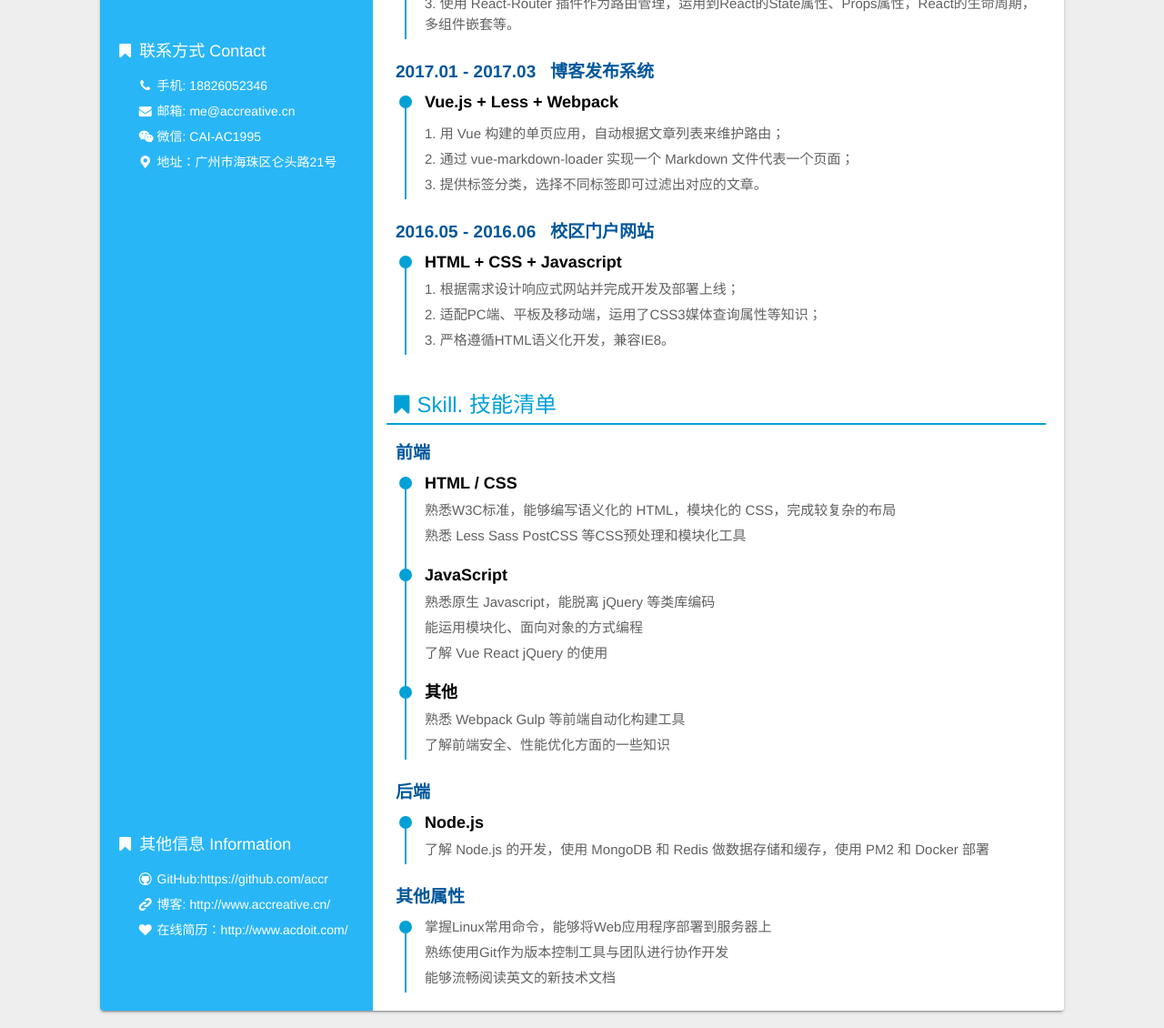
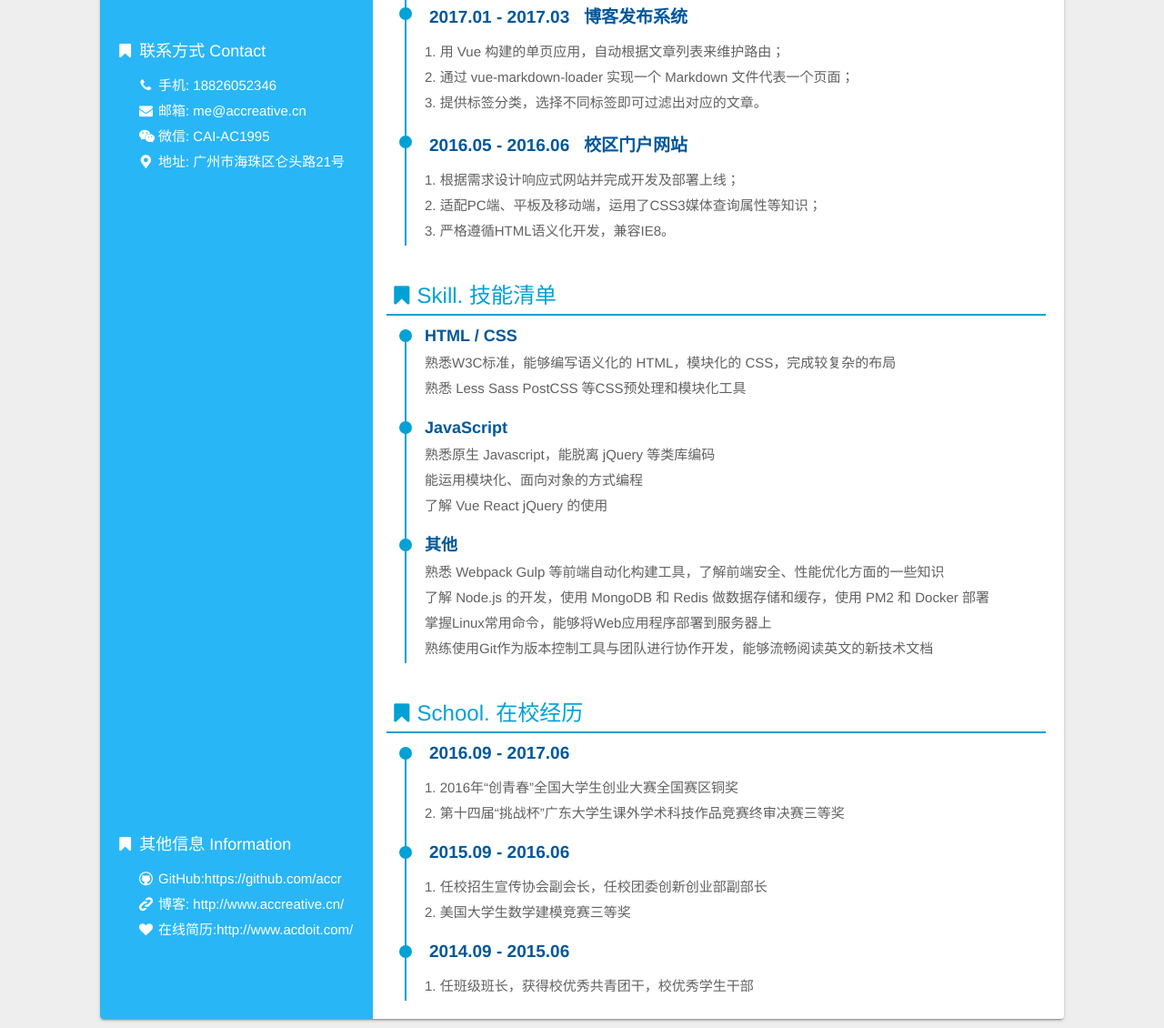
Before and after one commit to accr/accr.github.io, a website: page index.html in a window 1280 px wide. Shown: the part 401-1531 px from the top of the page at 91% size. Drawn offline with Linux system fonts and the light colour scheme; some packages are replaced by stand-ins of ours; a script that the page names is missing.

Commit message:
change some part
index

```diff
--- a/index.html
+++ b/index.html
@@ -17,7 +17,6 @@
 
         ga('create', 'UA-48084758-4', 'auto');
         ga('send', 'pageview');
-
     </script>
 </head>
 <body>
@@ -37,13 +36,13 @@
                     <dd><i class="icon-phone"></i>手机: 18826052346</dd>
                     <dd><i class="icon-mail-alt"></i>邮箱: <a href="mailto:me@accreative.cn" target="_blank">me@accreative.cn</a></dd>
                     <dd><i class="icon-wechat"></i>微信: CAI-AC1995</dd>
-                    <dd><i class="icon-location"></i>地址：广州市海珠区仑头路21号</dd>
+                    <dd><i class="icon-location"></i>地址: 广州市海珠区仑头路21号</dd>
                 </li>
                 <li class="someRight information">
                     <dt><i class="icon-bookmark"></i>其他信息 Information</dt>
                     <dd><i class="icon-github-circled"></i>GitHub:<a href="https://github.com/accr" target="_blank">https://github.com/accr</a> </dd>
                     <dd><i class="icon-link"></i>博客: <a href="http://www.accreative.cn/" target="_blank">http://www.accreative.cn/</a></dd>
-                    <dd><i class="icon-heart"></i>在线简历：<a href="http://www.acdoit.com/" target="_blank">http://www.acdoit.com/</a> </dd>
+                    <dd><i class="icon-heart"></i>在线简历:<a href="http://www.acdoit.com/" target="_blank">http://www.acdoit.com/</a> </dd>
                 </li>
             </ul>
         </div>
@@ -54,39 +53,32 @@
                     <ul class="edu">
                         <li>
                             <span>2014.09 - 2018.06<strong>本科&nbsp;&nbsp;&nbsp;广东财经大学&nbsp;&nbsp;&nbsp;计算机科学与技术</strong></span>
-                            <p>主修课程：数据结构，计算机网络，操作系统，计算机组成原理，数据库原理，算法设计与分析，人工智能，离散数学，数值分析，C语言，Java等</p>
+                            <p>主修课程：数据结构，计算机网络，操作系统，计算机组成原理，算法设计与分析，人工智能等</p>
                         </li>
                     </ul>
 
                 </li>
                 <li>
                     <dt><i class="icon-bookmark"></i>Experience. 项目经验</dt>
-                    <h3><span>2017.04 - 2017.05&nbsp;&nbsp;&nbsp;新闻头条平台</span></h3>
                     <ul class="exp">
                         <li>
                             <div class="circle"></div>
-                            <h4> React.js + Webpack </h4>
+                            <h3><span>2017.04 - 2017.05&nbsp;&nbsp;&nbsp;新闻头条平台</span></h3>
                             <p>1. 该新闻头条平台包含注册、登录、首页、详情和评论等功能模块，个人独立完成开发；</p>
                             <p>2. 使用 React 框架和 Ant Design 样式框架 来实现前端组件及数据交互，使用 Webpack 构建；</p>
                             <p>3. 使用 React-Router 插件作为路由管理，运用到React的State属性、Props属性，React的生命周期，多组件嵌套等。</p>
                         </li>
-                    </ul>
-                    <h3><span>2017.01 - 2017.03&nbsp;&nbsp;&nbsp;博客发布系统</span></h3>
-                    <ul class="exp">
                         <li>
                             <div class="circle"></div>
-                            <h4> Vue.js + Less + Webpack </h4>
+                            <h3><span>2017.01 - 2017.03&nbsp;&nbsp;&nbsp;博客发布系统</span></h3>
                             <p></p>
                             <p>1. 用 Vue 构建的单页应用，自动根据文章列表来维护路由；</p>
                             <p>2. 通过 vue-markdown-loader 实现一个 Markdown 文件代表一个页面；</p>
                             <p>3. 提供标签分类，选择不同标签即可过滤出对应的文章。</p>
                         </li>
-                    </ul>
-                    <h3><span>2016.05 - 2016.06&nbsp;&nbsp;&nbsp;校区门户网站</span></h3>
-                    <ul class="exp">
                         <li>
                             <div class="circle"></div>
-                            <h4> HTML + CSS + Javascript </h4>
+                            <h3><span>2016.05 - 2016.06&nbsp;&nbsp;&nbsp;校区门户网站</span></h3>
                             <p>1. 根据需求设计响应式网站并完成开发及部署上线；</p>
                             <p>2. 适配PC端、平板及移动端，运用了CSS3媒体查询属性等知识；</p>
                             <P>3. 严格遵循HTML语义化开发，兼容IE8。</P>
@@ -95,7 +87,6 @@
                 </li>
                 <li>
                     <dt><i class="icon-bookmark"></i>Skill. 技能清单</dt>
-                    <h3>前端</h3>
                     <ul class="exp">
                         <li>
                             <div class="circle"></div>
@@ -113,25 +104,32 @@
                         <li>
                             <div class="circle"></div>
                             <h4>其他</h4>
-                            <p>熟悉 Webpack Gulp 等前端自动化构建工具</p>
-                            <p>了解前端安全、性能优化方面的一些知识</p>
+                            <p>熟悉 Webpack Gulp 等前端自动化构建工具，了解前端安全、性能优化方面的一些知识</p>
+                            <p>了解 Node.js 的开发，使用 MongoDB 和 Redis 做数据存储和缓存，使用 PM2 和 Docker 部署</p>
+                            <p>掌握Linux常用命令，能够将Web应用程序部署到服务器上</p>
+                            <p>熟练使用Git作为版本控制工具与团队进行协作开发，能够流畅阅读英文的新技术文档</p>
                         </li>
                     </ul>
-                    <h3>后端</h3>
+                </li>
+                <li>
+                    <dt><i class="icon-bookmark"></i>School. 在校经历</dt>
                     <ul class="exp">
                         <li>
                             <div class="circle"></div>
-                            <h4>Node.js</h4>
-                            <p>了解 Node.js 的开发，使用 MongoDB 和 Redis 做数据存储和缓存，使用 PM2 和 Docker 部署</p>
+                            <h3><span>2016.09 - 2017.06</span></h3>
+                            <p><a href="http://news.gdufe.edu.cn/html/xxyw2/2016/12/01/3277e5ea-5900-4b72-8beb-57b5fd89041e.html" target="_blank"> 1. 2016年“创青春”全国大学生创业大赛全国赛区铜奖</a></p>
+                            <p><a href="http://news.gdufe.edu.cn/html/xxyw2/2017/06/15/27bfe3e4-d2b9-47a1-9af7-8dc94765206e.html">2. 第十四届“挑战杯”广东大学生课外学术科技作品竞赛终审决赛三等奖</a></p>
                         </li>
-                    </ul>
-                    <h3>其他属性</h3>
-                    <ul class="exp">
                         <li>
                             <div class="circle"></div>
-                            <p>掌握Linux常用命令，能够将Web应用程序部署到服务器上</p>
-                            <p>熟练使用Git作为版本控制工具与团队进行协作开发</p>
-                            <p>能够流畅阅读英文的新技术文档</p>
+                            <h3><span>2015.09 - 2016.06</span></h3>
+                            <p>1. 任校招生宣传协会副会长，任校团委创新创业部副部长</p>
+                            <p>2. 美国大学生数学建模竞赛三等奖</p>
+                        </li>
+                        <li>
+                            <div class="circle"></div>
+                            <h3><span>2014.09 - 2015.06</span></h3>
+                            <p>1. 任班级班长，获得校优秀共青团干，校优秀学生干部</p>
                         </li>
                     </ul>
                 </li>
--- a/src/css/style.scss
+++ b/src/css/style.scss
@@ -117,7 +117,7 @@ h2 {
 }
 
 .side-info dd {
-    font-size: 14px;
+    font-size: 15px;
     line-height: 20px;
     padding-top: 8px;
 }
@@ -174,7 +174,7 @@ h2 {
 }
 
 .main a {
-    color: $secondColor;
+    color: #616161;
 }
 
 .main-info > li {
@@ -238,7 +238,7 @@ h3 {
 h4 {
     line-height: 30px;
     font-size: 18px;
-    color: #000;
+    color: #01579B;
     position: relative;
     bottom: 3px;
 
@@ -262,7 +262,7 @@ h5 {
 h4 a,
 h5 a {
     font-size: 12px;
-    border: 1px solid #{$secondColor};
+    border: 1px solid #616161;
     padding: 1px 3px;
     border-radius: 5px;
     margin-left: 7px;
@@ -285,6 +285,7 @@ h5 a {
 
 .edu span{
     font-size: 18px;
+    color: #01579B;
 }
 
 .edu span strong{
@@ -298,7 +299,6 @@ h5 a {
     color: #616161;
     line-height: 25px;
     margin-bottom: 5px;
-    margin-left: 158px;
     margin-top: 10px;
 }
 
@@ -363,7 +363,7 @@ footer p {
 }
 
 footer a {
-    color: $secondColor;
+    color: #616161;
 }
 
 .throb {
```
Also changed, not shown: dist/css/style.min.css.
